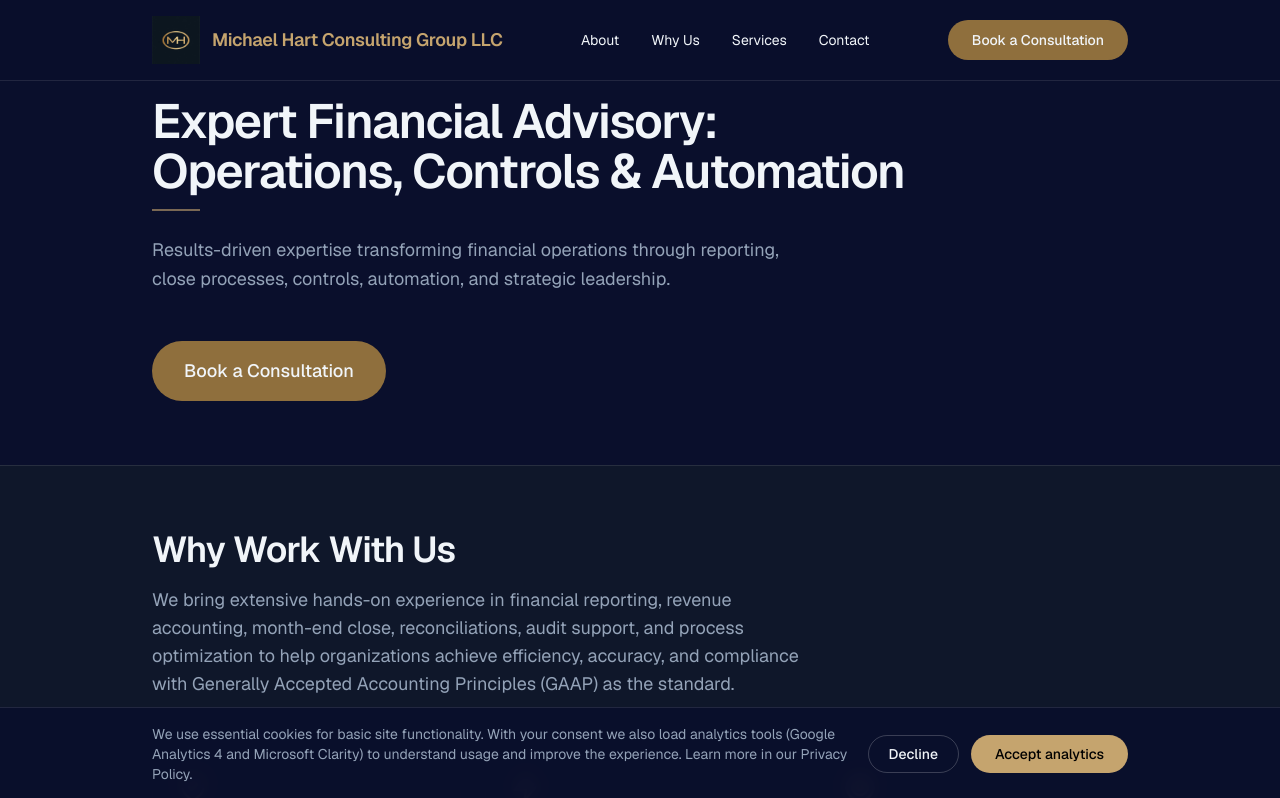
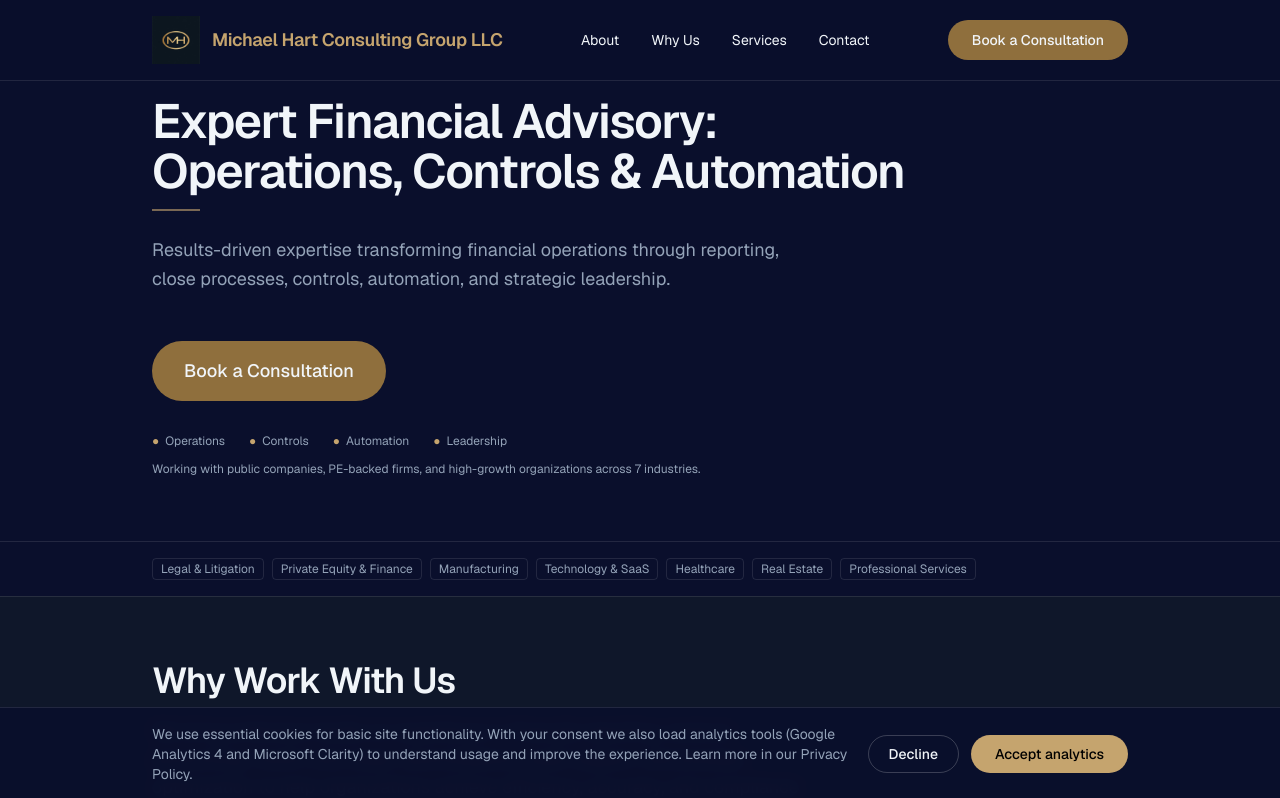
Before and after one commit to michaelhart2044-del/michael-hart-consulting, a Next.js app in the folder website/: page / in a window 1280 px wide. Shown: the top 798 px of the page. Built offline with nearby package versions, Linux system fonts and the light colour scheme.

Commit message:
feat(priorities #2): add visual hero treatment (key expertise areas row) + trust signals (industries bar) immediately after hero for stronger first impression and credibility. Build + lint clean.

```diff
--- a/website/app/(marketing)/page.tsx
+++ b/website/app/(marketing)/page.tsx
@@ -49,6 +49,38 @@ export default function Home() {
             >
               Book a Consultation
             </Link>
+          </div>
+
+          {/* Visual hero treatment + trust signals */}
+          <div className="mt-8 flex flex-wrap gap-x-6 gap-y-2 text-xs text-muted">
+            <div className="flex items-center gap-1.5">
+              <span className="text-accent">●</span> Operations
+            </div>
+            <div className="flex items-center gap-1.5">
+              <span className="text-accent">●</span> Controls
+            </div>
+            <div className="flex items-center gap-1.5">
+              <span className="text-accent">●</span> Automation
+            </div>
+            <div className="flex items-center gap-1.5">
+              <span className="text-accent">●</span> Leadership
+            </div>
+          </div>
+          <div className="mt-3 text-xs text-muted">
+            Working with public companies, PE-backed firms, and high-growth organizations across 7 industries.
+          </div>
+        </div>
+      </div>
+
+      {/* Trust signals */}
+      <div className="border-t border-white/10 py-4">
+        <div className="max-w-5xl mx-auto px-6">
+          <div className="flex flex-wrap gap-2 text-xs">
+            {['Legal & Litigation', 'Private Equity & Finance', 'Manufacturing', 'Technology & SaaS', 'Healthcare', 'Real Estate', 'Professional Services'].map((industry) => (
+              <span key={industry} className="px-2 py-0.5 border border-white/10 rounded text-muted hover:border-accent/40 hover:text-accent transition-colors">
+                {industry}
+              </span>
+            ))}
           </div>
         </div>
       </div>
```
